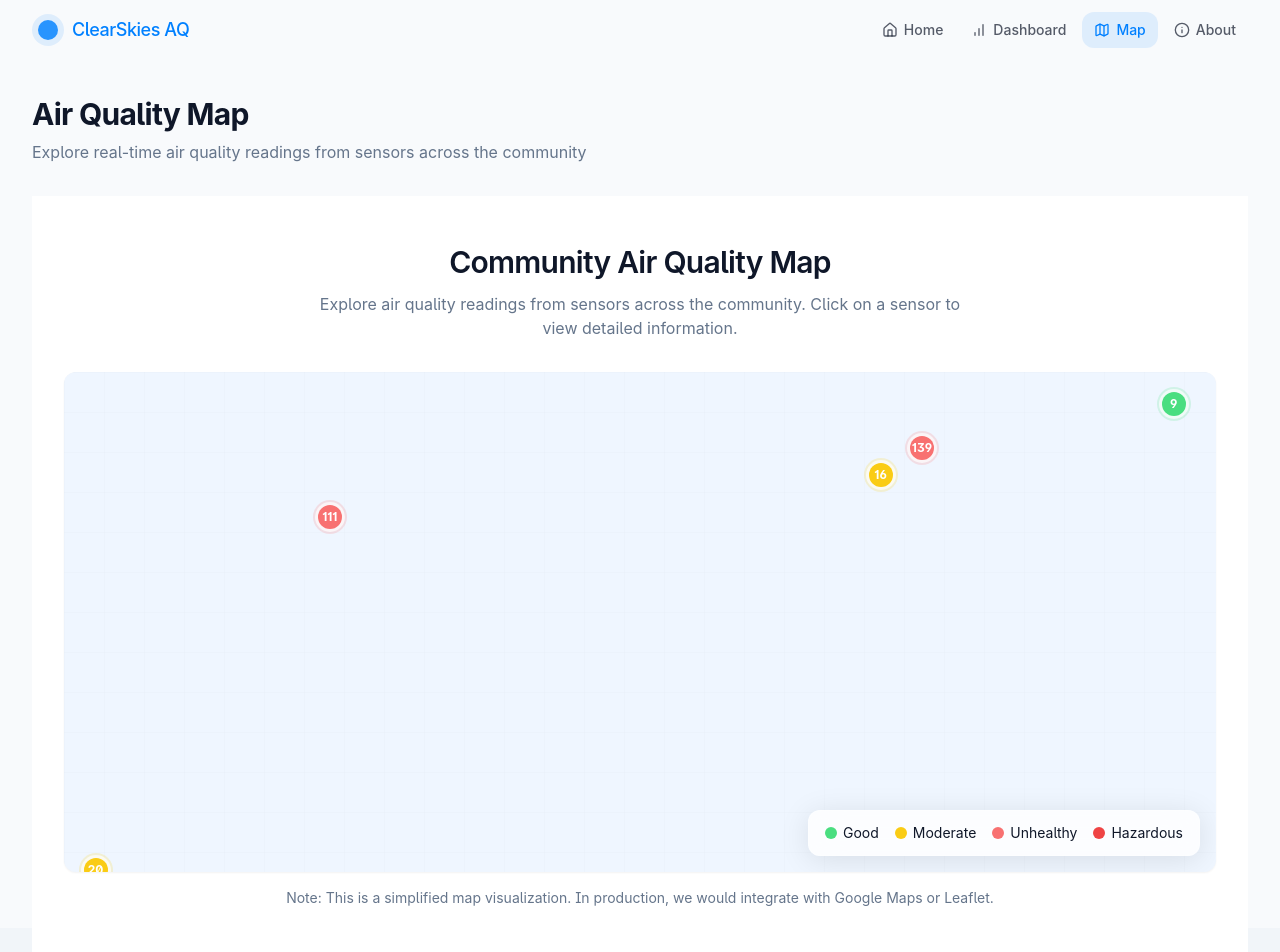
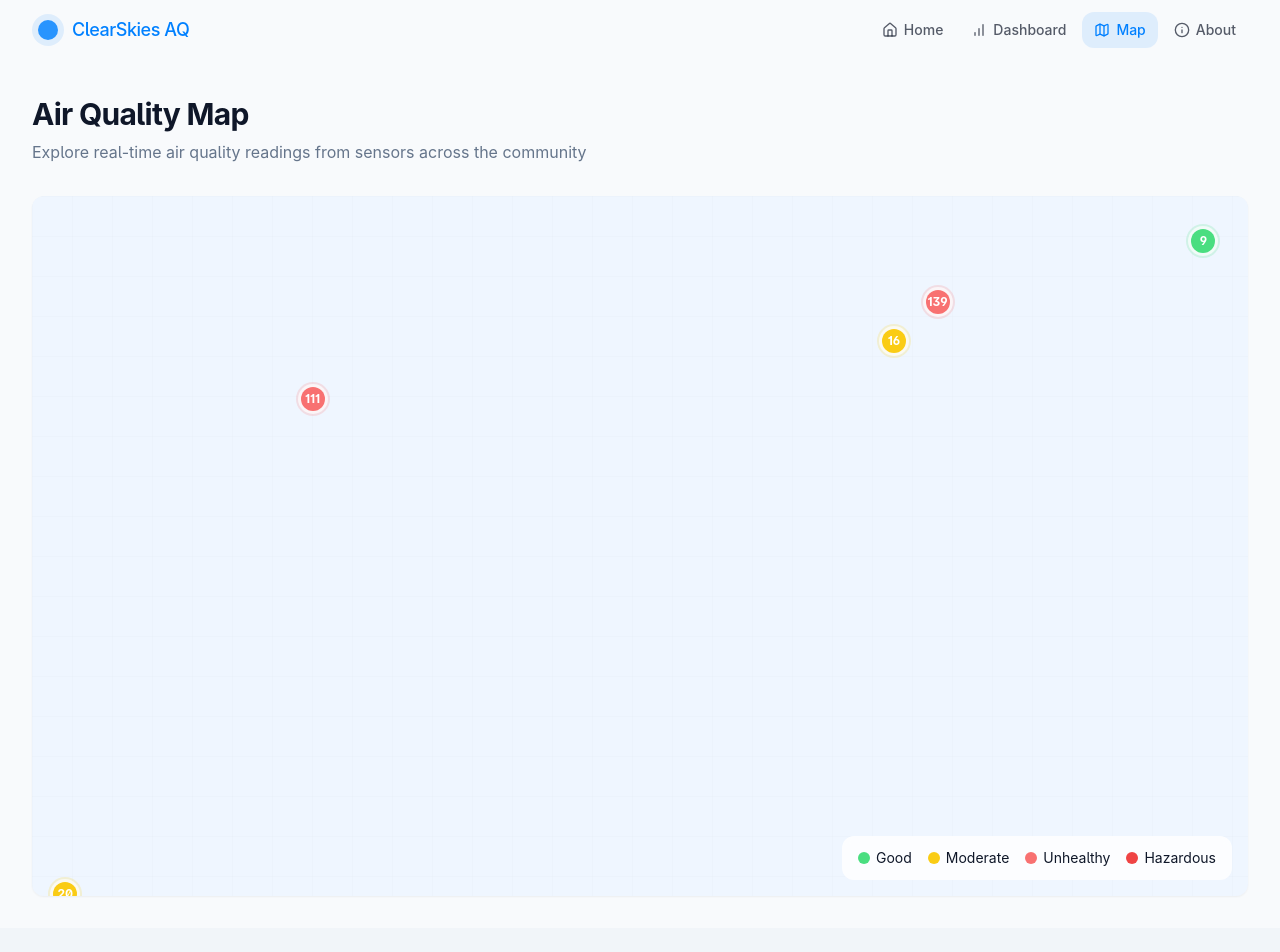
Before and after one commit to GR74/clearairwave, a React (Vite) app: page /map in a window 1280 px wide. Shown: the top 952 px of the page. Built offline with nearby package versions, Linux system fonts and the light colour scheme.

Commit message:
Revert to previous code
Reverts the code to the previous version.

```diff
--- a/src/components/AQMap.tsx
+++ b/src/components/AQMap.tsx
@@ -13,17 +13,7 @@ const AQMap = () => {
     : null;
 
   return (
-    <section className="py-12 bg-white relative overflow-hidden">
-      <div className="max-w-7xl mx-auto px-6 lg:px-8">
-        <div className="text-center mb-8">
-          <h2 className="text-3xl font-semibold tracking-tight">Community Air Quality Map</h2>
-          <p className="text-muted-foreground mt-3 max-w-2xl mx-auto">
-            Explore air quality readings from sensors across the community.
-            Click on a sensor to view detailed information.
-          </p>
-        </div>
-
-        <div className="relative w-full h-[500px] rounded-xl shadow-sm overflow-hidden bg-gray-100">
+    <div className="relative w-full h-full rounded-xl shadow-sm overflow-hidden bg-gray-100">
       {/* Placeholder map - would be replaced with Google Maps or Leaflet */}
       <div className="absolute inset-0 bg-blue-50 flex items-center justify-center">
         <div className="absolute inset-0 opacity-10">
@@ -71,7 +61,7 @@ const AQMap = () => {
         {/* Pop-up for selected sensor */}
         {selectedSensorData && (
           <div
-                className="absolute glass-card rounded-lg shadow-lg p-4 w-64 z-20 transition-all duration-300 animate-fade-in"
+            className="absolute bg-white/90 backdrop-blur-sm rounded-lg shadow-lg p-4 w-64 z-20 transition-all duration-300 animate-fade-in"
             style={{
               left: `${(selectedSensorData.location.lng + 105.28) * 10000 % 100}%`,
               top: `${(selectedSensorData.location.lat - 40) * 10000 % 100}%`,
@@ -131,7 +121,7 @@ const AQMap = () => {
           </div>
         )}
 
-            <div className="absolute bottom-4 right-4 glass-card px-4 py-3 rounded-lg text-sm">
+        <div className="absolute bottom-4 right-4 bg-white/80 backdrop-blur-sm px-4 py-3 rounded-lg text-sm">
           <div className="flex items-center space-x-4">
             {[
               { label: 'Good', color: '#4ade80' },
@@ -151,12 +141,6 @@ const AQMap = () => {
         </div>
       </div>
     </div>
-
-        <div className="text-center mt-4 text-sm text-muted-foreground">
-          Note: This is a simplified map visualization. In production, we would integrate with Google Maps or Leaflet.
-        </div>
-      </div>
-    </section>
   );
 };
 
```
Lines whose indentation alone changed are shown as unchanged.
